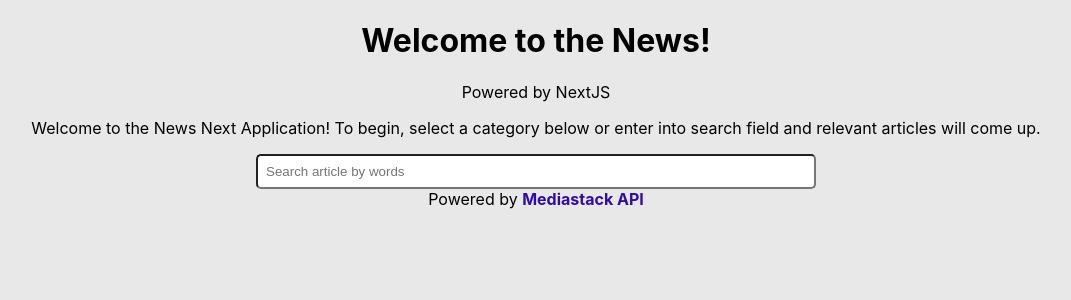
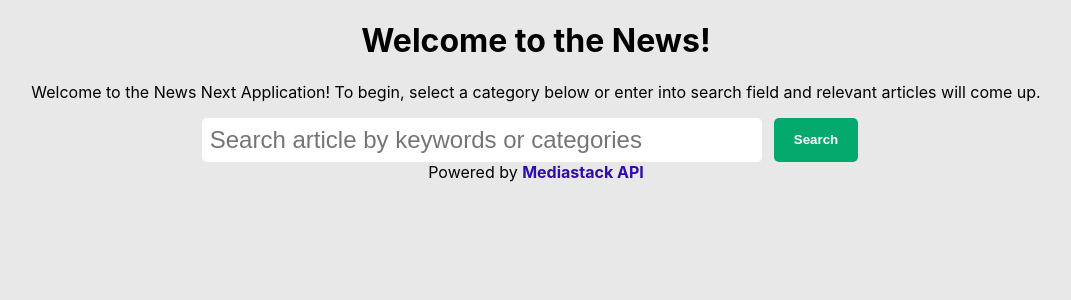
Before and after one commit to WesloTheWeb/news-app-next, a Next.js app: page / in a window 1280 px wide. Shown: the top 300 px of the page, without its empty margins (104-1175 px from the left). Built offline with nearby package versions, Linux system fonts and the light colour scheme.

Commit message:
search CTA added into searchbar

```diff
--- a/pages/index.js
+++ b/pages/index.js
@@ -18,7 +18,6 @@ export default function Home() {
         <h1 className={appHeader}>
           Welcome to the News!
         </h1>
-        <span className={['centerText'].join('')}>Powered by NextJS</span>
       </header>
       <main>
         <p className={['centerText'].join('')}>
--- a/src/containers/SearchBar/SearchBar.js
+++ b/src/containers/SearchBar/SearchBar.js
@@ -1,15 +1,15 @@
 import React from 'react';
 import classes from './SearchBar.module.css';
 
-const { formContainer, labelAlign } = classes;
+const { formContainer } = classes;
 
 const SearchBar = ({ }) => {
     return (
         <form className={formContainer}>
-            <input placeholder="Search article by words" />
+            <input placeholder="Search article by keywords or categories" />
+            <button>Search</button>
         </form>
     );
 };
 
-
 export default SearchBar;
--- a/src/containers/SearchBar/SearchBar.module.css
+++ b/src/containers/SearchBar/SearchBar.module.css
@@ -2,12 +2,36 @@
     margin: 0 auto;
     text-align: center;
     width: 100%;
+    display: flex;
+    justify-content: center;
+}
+
+.formContainer input:hover {
+    box-shadow: 0 1px 6px rgb(32 33 36 / 28%);
+    border-color: rgba(223,225,229,0);
+}
+
+.formContainer button {
+    margin: 0 .75rem;
+    padding: 0 1.25rem;
+    background-color: #04AA6D;
+    color: #FFF;
+    font-weight: bold;
+    border: none;
+    border-radius: 5px;
+}
+
+.formContainer button:hover {
+    background-color: #006400;
+    cursor: pointer;
 }
 
 .formContainer input {
     width: 50%;
     padding: .5rem;
     border-radius: 5px;
+    border: none;
+    font-size: 1.5rem;
 }
 
 .labelAlign {
```
